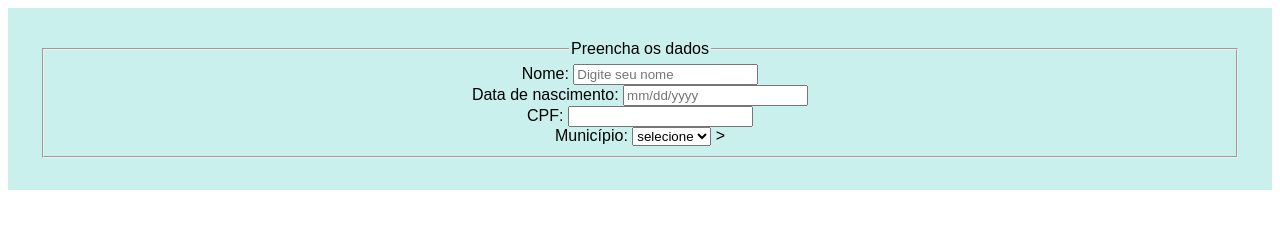
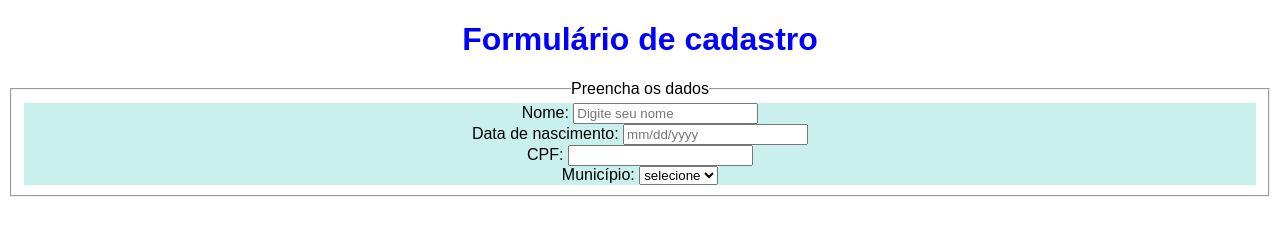
Before and after one commit to JoseCnarciso/CursoDEVinHouse-Zucchetti--main, a plain HTML site: page Modulo-01/terceiraSemana/exercicios/exercicio4/index.html in a window 1280 px wide. Drawn offline with Linux system fonts and the light colour scheme.

Commit message:
Corrigindo exercicio formulário

```diff
--- a/Modulo-01/terceiraSemana/exercicios/exercicio4/index.html
+++ b/Modulo-01/terceiraSemana/exercicios/exercicio4/index.html
@@ -3,17 +3,18 @@
 <head>
     <meta charset="UTF-8">
     <meta name="viewport" content="width=device-width, initial-scale=1.0">
-    <title>Document</title>
+    <title>Primeiro Formulário</title>
     <link rel="stylesheet" href="style.css">
 </head>
 <body>
     <header>
+        <h1>Formulário de cadastro</h1>
     </header>
-
         <form class="formularioCadastro" action="">
             <fieldset>
                 <legend>Preencha os dados</legend>
-                <div>
+                <div class="container">
+                <div class="inptUser">
                     <label for="nomeUsuario">Nome:</label>
                     <input
                         type="text"
@@ -22,34 +23,27 @@
                         placeholder="Digite seu nome"
                     >
                 </div>
-
-                <div>
+                <div class="inptUser">
                     <label for="dataNascimento">Data de nascimento:</label>
                     <input type="text"
                     id="dataNascimento"
                     name="data-nascimento"
-                    placeholder="mm/dd/yyyy"
-                >
+                    placeholder="mm/dd/yyyy">
                 </div>
-
-                <div>
+                <div class="inptUser">
                     <label for="cpf">CPF:</label>
                     <input type="text"
                     id="cpf"
-                    name="cpf"
-                >
-                <div>
+                    name="cpf">
+                </div>
+                <div class="inptUser">
                     <label for="cidade">Município:</label>
                     <select name="municipio" id="municipio">
                         <option value="" disabled selected >selecione</option>
                     </select>
-                >
-
                 </div>
-
                 </div>
             </fieldset>
         </form>
-
     </body>
 </html>
--- a/Modulo-01/terceiraSemana/exercicios/exercicio4/style.css
+++ b/Modulo-01/terceiraSemana/exercicios/exercicio4/style.css
@@ -1,22 +1,25 @@
+
 header {
     border: 0;
     margin: 0;
-    padding: auto;
+    padding:0;
     text-align: center;
-    background-color:rgb(172, 240, 240);
     color: blue;
-    font-family: Arial, Helvetica, sans-serif;
+    font-family: sans-serif;
 }
 form {
+    border: 20;
+    margin: 0;
+    padding: 0;
+    text-align: center;
+    font-family:sans-serif;
+}
+.container{
+    background-color: rgb(201, 240, 237);
+    display: flex;
+    flex-direction: column;
+}
 
-    border: 0;
-    margin: 0;
-    padding: 2em;
-    background-color: rgb(201, 240, 237);
-    text-align: center;
-    font-family: Arial, Helvetica, sans-serif;
-
-}
 
 
 fieldset.elist:hover label {
@@ -24,4 +27,11 @@ fieldset.elist:hover label {
     height: 100%;
     border: 0;
     margin: 0;
-  }
+    padding: 0;
+}
+
+legend{
+    border: 0;
+    margin: 0;
+    padding: 0;
+}
```
